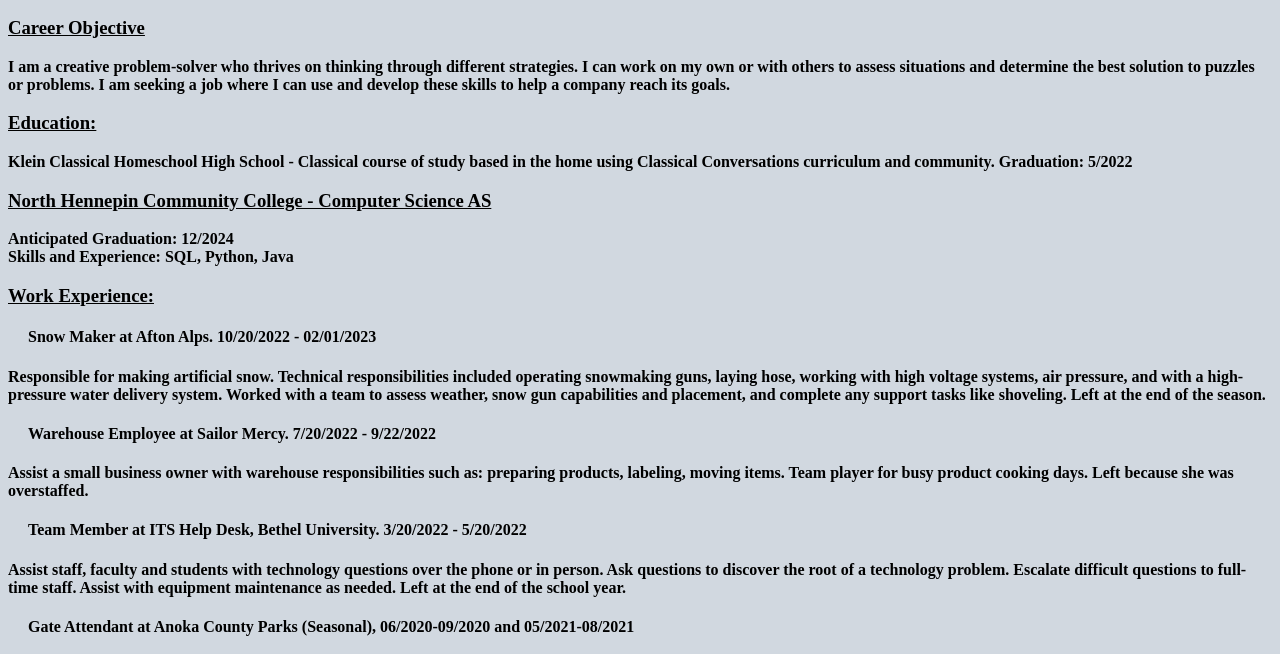
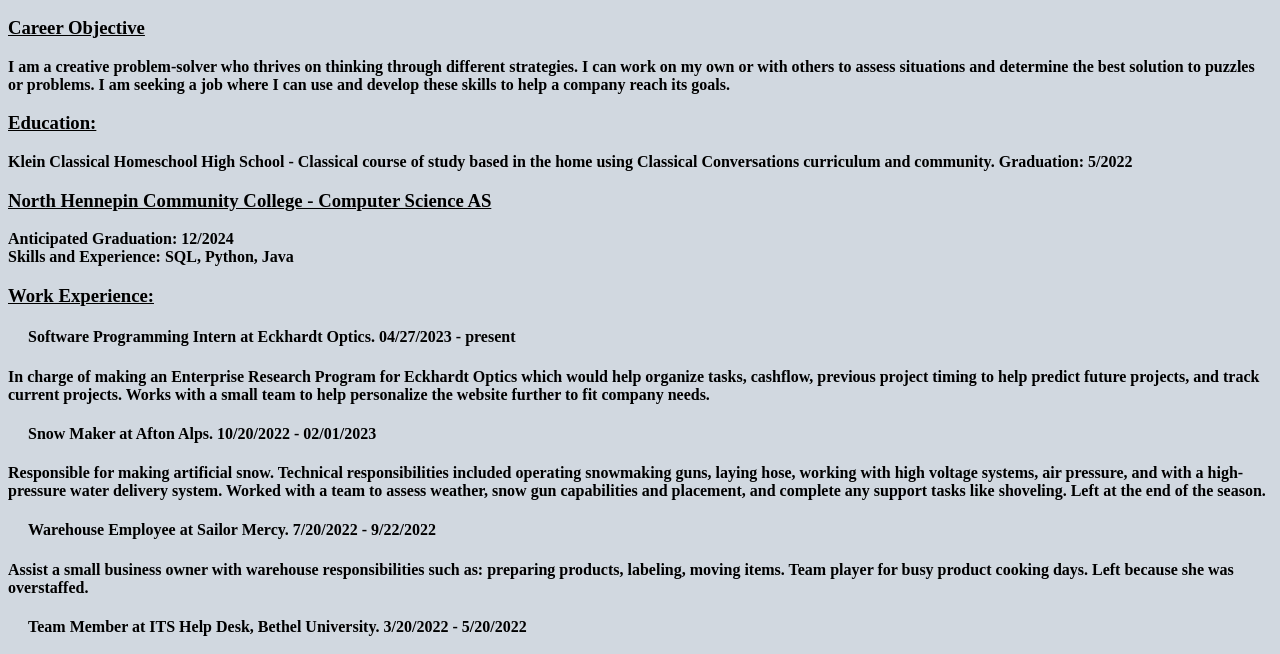
Before and after one commit to kleincentral/my-resume, a plain HTML site: page index.html in a window 1280 px wide. Shown: the part 139-793 px from the top of the page. Drawn offline with Linux system fonts and the light colour scheme.

Commit message:
Update index.html
added internship

```diff
--- a/index.html
+++ b/index.html
@@ -18,6 +18,8 @@
     <p>Anticipated Graduation: 12/2024 <br>
     Skills and Experience: SQL, Python, Java</p>
   <h3>Work Experience:</h3>
+    <h4>Software Programming Intern at Eckhardt Optics. 04/27/2023 - present</h4>
+      <p>In charge of making an Enterprise Research Program for Eckhardt Optics which would help organize tasks, cashflow, previous project timing to help predict future projects, and track current projects. Works with a small team to help personalize the website further to fit company needs.</p>
     <h4>Snow Maker at Afton Alps. 10/20/2022 - 02/01/2023</h4>
       <p>Responsible for making artificial snow.  Technical responsibilities included operating snowmaking guns, laying hose, working with high voltage systems, air pressure, and with a high-pressure water delivery system. Worked with a team to assess weather, snow gun capabilities and placement, and complete any support tasks like shoveling. Left at the end of the season. <p>
     <h4>Warehouse Employee at Sailor Mercy. 7/20/2022 - 9/22/2022</h4>
```
